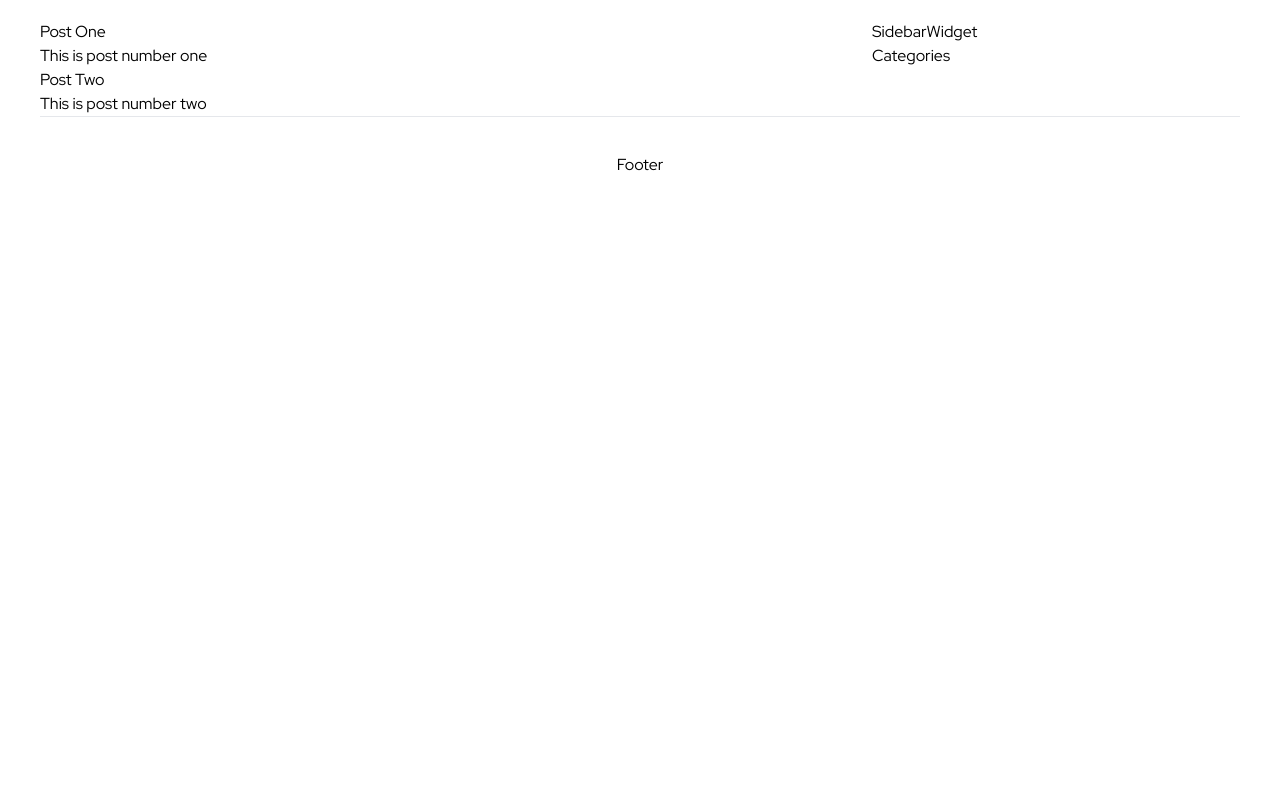
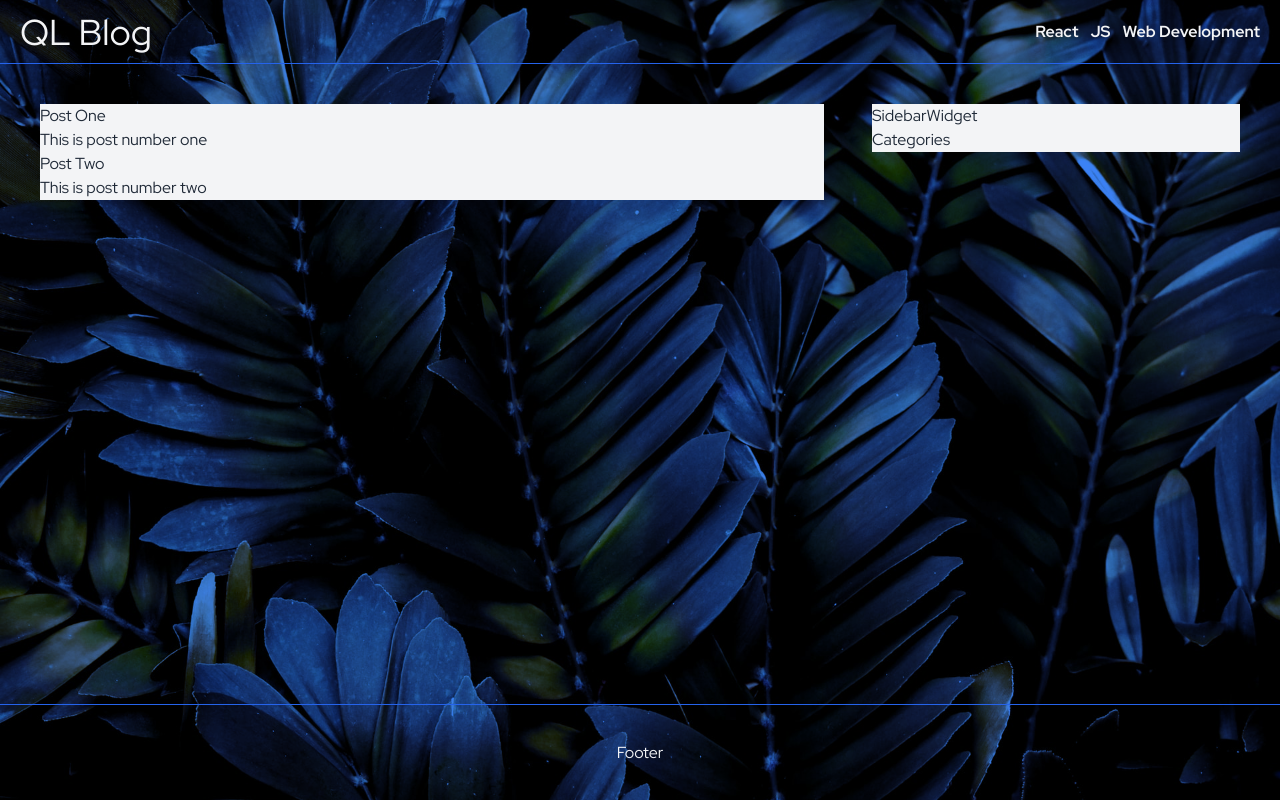
Before and after one commit to KyleKnolleLynch/ql_blog, a Next.js app: page / in a window 1280 px wide. Built offline with nearby package versions, Linux system fonts and the light colour scheme.

Commit message:
bg image, layout

```diff
--- /dev/null
+++ b/components/Background.jsx
@@ -0,0 +1,21 @@
+import Image from "next/image"
+
+const Background = () => {
+    return (
+        <div className='min-h-screen isolate fixed'>
+            <div className='relative min-h-screen w-screen'>
+                {/* <div className='image-wrapper absolute top-0 right-0 bottom-0 left-0'> */}
+                    <Image
+                        src='/fern_bg.jpg'
+                        alt='fern_bg'
+                        layout='fill'
+                        objectFit='cover'
+                        quality='100'
+                        priority />
+                {/* </div> */}
+            </div>
+
+        </div>
+    )
+}
+export default Background
--- a/components/Categories.jsx
+++ b/components/Categories.jsx
@@ -1,6 +1,6 @@
 const Categories = () => {
   return (
-    <div>Categories</div>
+    <article className='bg-gray-100'>Categories</article>
   )
 }
 export default Categories
--- /dev/null
+++ b/components/Footer.jsx
@@ -0,0 +1,8 @@
+const Footer = () => {
+  return (
+    <footer className="container mx-auto relative z-10 text-gray-100 mt-auto flex h-24 items-center justify-center border-t border-blue-600">
+      <p>Footer</p>
+    </footer>
+  )
+}
+export default Footer
--- /dev/null
+++ b/components/Header.jsx
@@ -0,0 +1,24 @@
+import { useContext } from 'react'
+import Link from 'next/link'
+
+const cats = [
+    { name: 'React', slug: 'react' },
+    { name: 'JS', slug: 'js' },
+    { name: 'Web Development', slug: 'web-dev' },
+]
+
+const Header = () => {
+    return (
+        <header className='container mx-auto flex items-center justify-between py-3 px-5 text-gray-100 relative z-10 after:border-b after:border-blue-600 after:absolute after:bottom-0 after:left-0 after:right-0'>
+            <nav aria-label='Home'>
+                <Link href='/'><a className='text-3xl md:text-4xl'>QL Blog</a></Link>
+            </nav>
+            <nav className='hidden md:flex md:justify-evenly flex-wrap gap-x-3' aria-label='Article categories'>
+                {cats?.map(cat => (
+                    <Link key={cat.slug} href={`/category/${cat.slug}`}><a className='font-semibold'>{cat.name}</a></Link>
+                ))}
+            </nav>
+        </header>
+    )
+}
+export default Header
--- /dev/null
+++ b/components/Layout.jsx
@@ -0,0 +1,15 @@
+import Header from './Header'
+import Background from './Background'
+import Footer from './Footer'
+
+const Layout = ({ children }) => {
+    return (
+        <div className="flex flex-col min-h-screen w-full after:absolute after:top-0 after:right-0 after:bottom-0 after:left-0 after:bg-blue-500 after:mix-blend-multiply">
+            <Background />
+            <Header />
+            <main className='relative z-10 px-2 py-10 sm:container sm:mx-auto sm:px-10'>{children}</main>
+            <Footer />
+        </div>
+    )
+}
+export default Layout
--- a/components/SidebarWidget.jsx
+++ b/components/SidebarWidget.jsx
@@ -1,6 +1,6 @@
 const SidebarWidget = () => {
   return (
-    <div>SidebarWidget</div>
+    <article className='bg-gray-100'>SidebarWidget</article>
   )
 }
 export default SidebarWidget
--- a/components/index.js
+++ b/components/index.js
@@ -1,3 +1,4 @@
+export { default as Layout } from './Layout'
 export { default as PostCard } from './PostCard'
 export { default as SidebarWidget } from './SidebarWidget'
 export { default as Categories } from './Categories'
--- a/pages/index.js
+++ b/pages/index.js
@@ -1,5 +1,5 @@
 import Head from 'next/head'
-import { PostCard, SidebarWidget, Categories } from '../components'
+import { Layout, PostCard, SidebarWidget, Categories } from '../components'
 
 const posts = [
   { title: 'Post One', snippet: 'This is post number one' },
@@ -8,14 +8,14 @@ const posts = [
 
 const Home = () => {
   return (
-    <div className="mb-8 px-2 pt-5 sm:container sm:mx-auto sm:px-10">
+    <Layout>
       <Head>
         <title>QL Blog</title>
         <link rel="icon" href="/favicon.ico" />
       </Head>
 
-      <main className="grid grid-cols-1 gap-12 lg:grid-cols-12">
-        <section className="col-span-1 lg:col-span-8">
+      <div className="grid grid-cols-1 gap-12 lg:grid-cols-12 text-gray-800">
+        <section className="col-span-1 lg:col-span-8 bg-gray-100">
           {!posts ? (
             <p>Loading...</p>
           ) : (
@@ -28,12 +28,8 @@ const Home = () => {
             <Categories />
           </div>
         </section>
-      </main>
-
-      <footer className="mt-auto flex h-24 items-center justify-center border-t">
-        <p>Footer</p>
-      </footer>
-    </div>
+      </div>
+    </Layout>
   )
 }
 
--- a/styles/globals.scss
+++ b/styles/globals.scss
@@ -3,6 +3,11 @@
 @tailwind utilities;
 
 @import url('https://fonts.googleapis.com/css2?family=Red+Hat+Display:wght@400;500;700&display=swap');
+
+:root {
+  --clr-primary: hsl(240, 80%, 61%);
+  --clr-secondary: hsl(240, 70%, 65%);
+}
 
 *,
 *::before,
```
Also changed, not shown: public/fern_bg.jpg (added).
